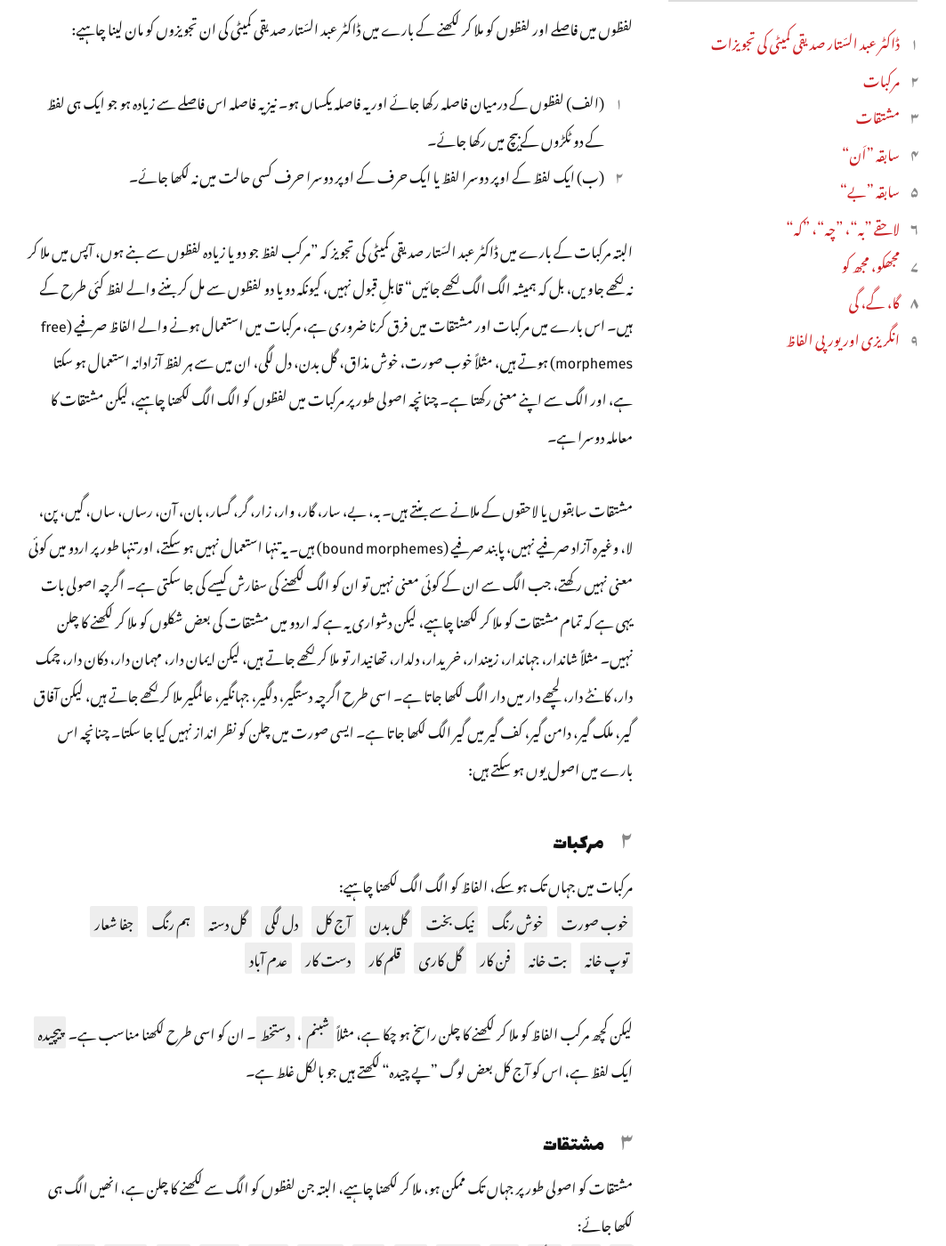
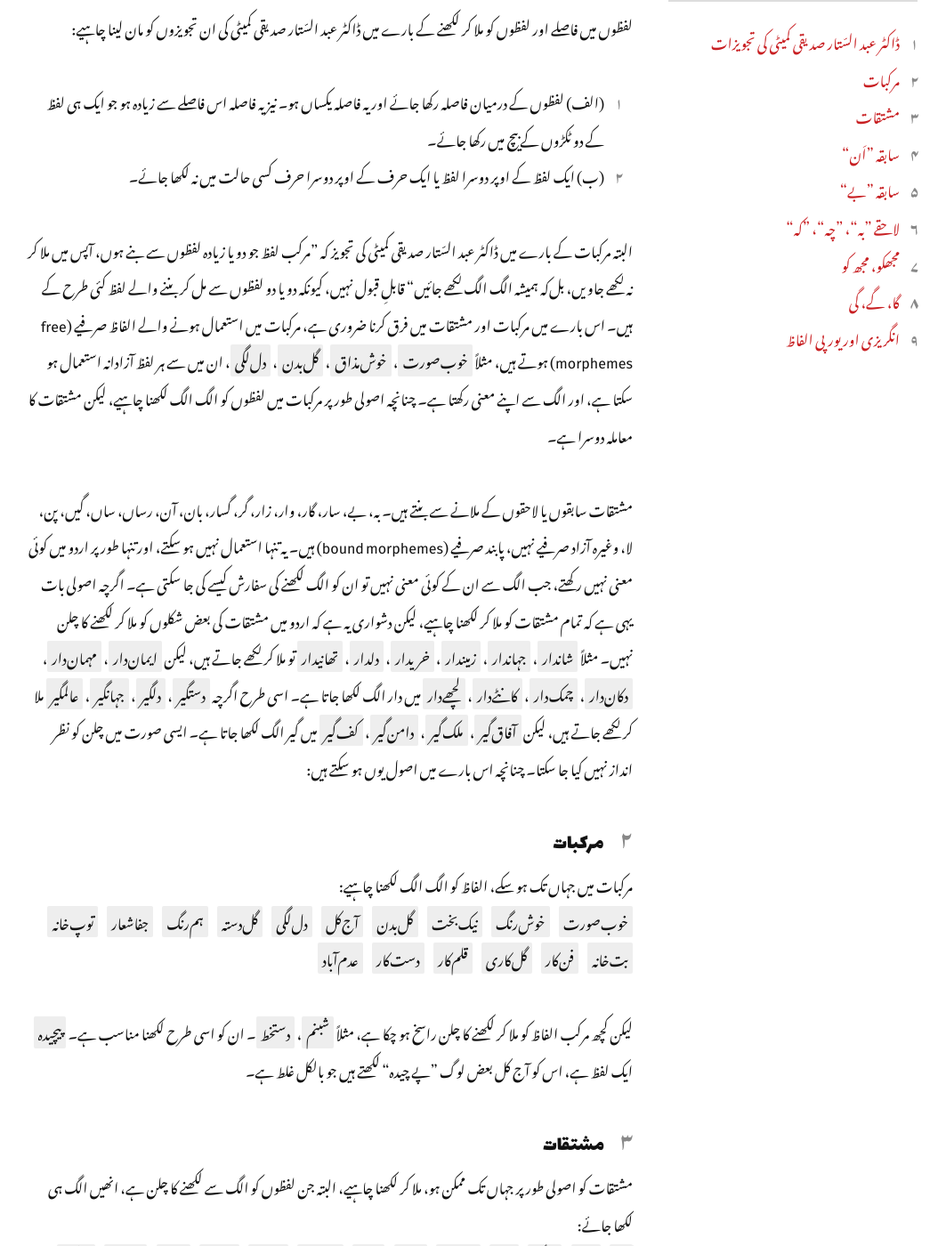
Before and after one commit to urduweb/imla, a Jekyll site: the page built from _chapters/لفظوں-میں-فاصلہ-اور-لفظوں-کو-ملا-کر-لکھنا.md, in a window 1280 px wide and 1400 px high, scrolled down 232 px. Shown: the whole window at 89% size, without its empty margins (109-1172 px from the left). Built offline with Jekyll 4.4.1, drawn with Linux system fonts in a browser that asks for light colours; some of the changed text lies outside the part shown.

Commit message:
Replace space with ZWNJ (or remove space) in compound words

```diff
--- a/_chapters/لفظوں-میں-فاصلہ-اور-لفظوں-کو-ملا-کر-لکھنا.md
+++ b/_chapters/لفظوں-میں-فاصلہ-اور-لفظوں-کو-ملا-کر-لکھنا.md
@@ -17,31 +17,31 @@ layout: chapter
 1. (الف) لفظوں کے درمیان فاصلہ رکھا جائے اور یہ فاصلہ یکساں ہو۔ نیز یہ فاصلہ اس فاصلے سے زیادہ ہو جو ایک ہی لفظ کے دو ٹکڑوں کے بیچ میں رکھا جائے۔
 2. (ب) ایک لفظ کے اوپر دوسرا لفظ یا ایک حرف کے اوپر دوسرا حرف کسی حالت میں نہ لکھا جائے۔
 
-البتہ مرکبات کے بارے میں ڈاکٹر عبد السّتار صدیقی کمیٹی کی تجویز کہ "مرکب لفظ جو دو یا زیادہ لفظوں سے بنے ہوں، آپس میں ملا کر نہ لکھے جاویں، بل کہ ہمیشہ الگ الگ لکھے جائیں" قابلِ قبول نہیں، کیونکہ دو یا دو لفظوں سے مل کر بننے والے لفظ کئی طرح کے ہیں۔ اس بارے میں مرکبات اور مشتقات میں فرق کرنا ضروری ہے، مرکبات میں استعمال ہونے والے الفاظ صرفیے (free morphemes) ہوتے ہیں، مثلاً خوب صورت، خوش مذاق، گل بدن، دل لگی، ان میں سے ہر لفظ آزادانہ استعمال ہو سکتا ہے، اور الگ سے اپنے معنی رکھتا ہے۔ چنانچہ اصولی طور پر مرکبات میں لفظوں کو الگ الگ لکھنا چاہیے، لیکن مشتقات کا معاملہ دوسرا ہے۔
+البتہ مرکبات کے بارے میں ڈاکٹر عبد السّتار صدیقی کمیٹی کی تجویز کہ "مرکب لفظ جو دو یا زیادہ لفظوں سے بنے ہوں، آپس میں ملا کر نہ لکھے جاویں، بل‌کہ ہمیشہ الگ الگ لکھے جائیں" قابلِ قبول نہیں، کیونکہ دو یا دو لفظوں سے مل کر بننے والے لفظ کئی طرح کے ہیں۔ اس بارے میں مرکبات اور مشتقات میں فرق کرنا ضروری ہے، مرکبات میں استعمال ہونے والے الفاظ صرفیے (free morphemes) ہوتے ہیں، مثلاً *خوب‌صورت*{:e}، *خوش‌مذاق*{:e}، *گل‌بدن*{:e}، *دل‌لگی*{:e}، ان میں سے ہر لفظ آزادانہ استعمال ہو سکتا ہے، اور الگ سے اپنے معنی رکھتا ہے۔ چنانچہ اصولی طور پر مرکبات میں لفظوں کو الگ الگ لکھنا چاہیے، لیکن مشتقات کا معاملہ دوسرا ہے۔
 
-مشتقات سابقوں یا لاحقوں کے ملانے سے بنتے ہیں۔ بہ، بے، سار، گار، وار، زار، گر، گسار، بان، آن، رساں، ساں، گیں، پن، لا، وغیرہ آزاد صرفیے نہیں، پابند صرفیے (bound morphemes) ہیں۔ یہ تنہا استعمال نہیں ہو سکتے، اور تنہا طور پر اردو میں کوئی معنی نہیں رکھتے، جب الگ سے ان کے کوئی معنی نہیں تو ان کو الگ لکھنے کی سفارش کیسے کی جا سکتی ہے۔ اگرچہ اصولی بات یہی ہے کہ تمام مشتقات کو ملا کر لکھنا چاہیے، لیکن دشواری یہ ہے کہ اردو میں مشتقات کی بعض شکلوں کو ملا کر لکھنے کا چلن نہیں۔ مثلاً شاندار، جہاندار، زمیندار، خریدار، دلدار، تھانیدار تو ملا کر لکھے جاتے ہیں، لیکن ایمان دار، مہمان دار، دکان دار، چمک دار، کانٹے دار، لچھے دار میں دار الگ لکھا جاتا ہے۔ اسی طرح اگرچہ دستگیر، دلگیر، جہانگیر، عالمگیر ملا کر لکھے جاتے ہیں، لیکن آفاق گیر، ملک گیر، دامن گیر، کف گیر میں گیر الگ لکھا جاتا ہے۔ ایسی صورت میں چلن کو نظر انداز نہیں کیا جا سکتا۔ چنانچہ اس بارے میں اصول یوں ہو سکتے ہیں:
+مشتقات سابقوں یا لاحقوں کے ملانے سے بنتے ہیں۔ بہ، بے، سار، گار، وار، زار، گر، گسار، بان، آن، رساں، ساں، گیں، پن، لا، وغیرہ آزاد صرفیے نہیں، پابند صرفیے (bound morphemes) ہیں۔ یہ تنہا استعمال نہیں ہو سکتے، اور تنہا طور پر اردو میں کوئی معنی نہیں رکھتے، جب الگ سے ان کے کوئی معنی نہیں تو ان کو الگ لکھنے کی سفارش کیسے کی جا سکتی ہے۔ اگرچہ اصولی بات یہی ہے کہ تمام مشتقات کو ملا کر لکھنا چاہیے، لیکن دشواری یہ ہے کہ اردو میں مشتقات کی بعض شکلوں کو ملا کر لکھنے کا چلن نہیں۔ مثلاً *شاندار*{:e}، *جہاندار*{:e}، *زمیندار*{:e}، *خریدار*{:e}، *دلدار*{:e}، *تھانیدار*{:e} تو ملا کر لکھے جاتے ہیں، لیکن *ایمان‌دار*{:e}، *مہمان‌دار*{:e}، *دکان‌دار*{:e}، *چمک‌دار*{:e}، *کانٹےدار*{:e}، *لچھےدار*{:e} میں دار الگ لکھا جاتا ہے۔ اسی طرح اگرچہ *دستگیر*{:e}، *دلگیر*{:e}، *جہانگیر*{:e}، *عالمگیر*{:e} ملا کر لکھے جاتے ہیں، لیکن *آفاق‌گیر*{:e}، *ملک‌گیر*{:e}، *دامن‌گیر*{:e}، *کف‌گیر*{:e} میں گیر الگ لکھا جاتا ہے۔ ایسی صورت میں چلن کو نظر انداز نہیں کیا جا سکتا۔ چنانچہ اس بارے میں اصول یوں ہو سکتے ہیں:
 
 ## مرکبات
 {:id="مرکبات"}
 
 مرکبات میں جہاں تک ہو سکے، الفاظ کو الگ الگ لکھنا چاہیے:
 
-* خوب صورت
-* خوش رنگ
-* نیک بخت
-* گل بدن
-* آج کل
-* دل لگی
-* گل دستہ
-* ہم رنگ
-* جفا شعار
-* توپ خانہ
-* بت خانہ
-* فن کار
-* گل کاری
-* قلم کار
-* دست کار
-* عدم آباد
+* خوب‌صورت
+* خوش‌رنگ
+* نیک‌بخت
+* گل‌بدن
+* آج‌کل
+* دل‌لگی
+* گل‌دستہ
+* ہم‌رنگ
+* جفاشعار
+* توپ‌خانہ
+* بت‌خانہ
+* فن‌کار
+* گل‌کاری
+* قلم‌کار
+* دست‌کار
+* عدم‌آباد
 {:exl}
 
 لیکن کچھ مرکب الفاظ کو ملا کر لکھنے کا چلن راسخ ہو چکا ہے، مثلاً *شبنم*{:e}، *دستخط*{:e}۔ ان کو اسی طرح لکھنا مناسب ہے۔ *پیچیدہ*{:e} ایک لفظ ہے، اس کو آج کل بعض لوگ "پے چیدہ" لکھتے ہیں جو بالکل غلط ہے۔
```
Also changed, not shown: other parts of _chapters/لفظوں-میں-فاصلہ-اور-لفظوں-کو-ملا-کر-لکھنا.md (+23 -23 lines).
